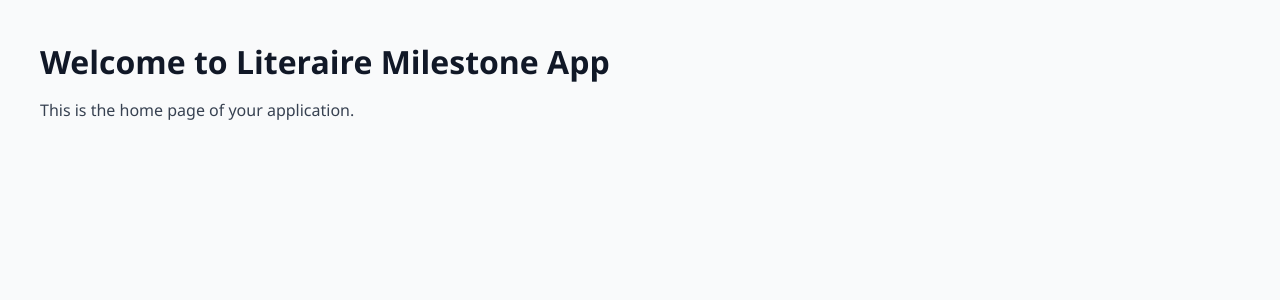
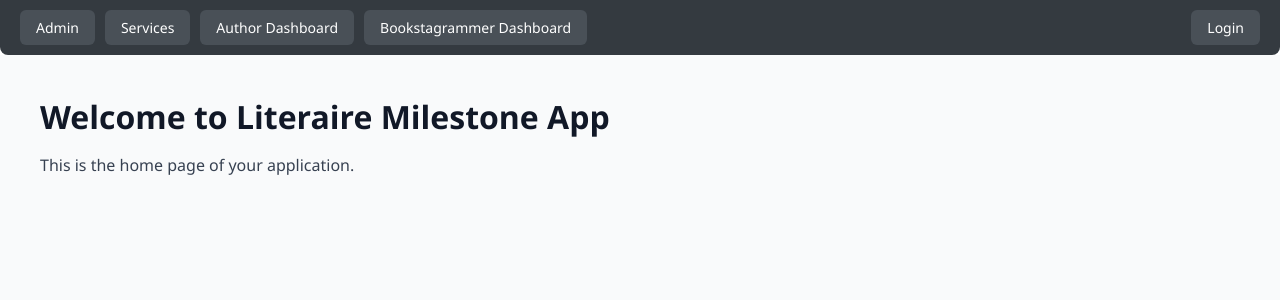
Before and after one commit to AliyulRahman/sample_lm_app, a React (Vite) app: page / in a window 1280 px wide. Shown: the top 300 px of the page. Built offline with nearby package versions, Linux system fonts and the light colour scheme.

Commit message:
Navbar logic updated

```diff
--- a/src/App.jsx
+++ b/src/App.jsx
@@ -4,10 +4,12 @@ import LoginForm from "./components/Login/LoginForm";
 import Admin from "./components/Admin/";
 import "./App.css";
 import Services from "./components/Services";
+import Navbar from "./components/Navbar/";
 
 export default function App() {
   return (
     <Router>
+      <Navbar />
       <Routes>
         <Route path="/" element={<Home />} />
         <Route path="/login" element={<LoginForm />} />
```
